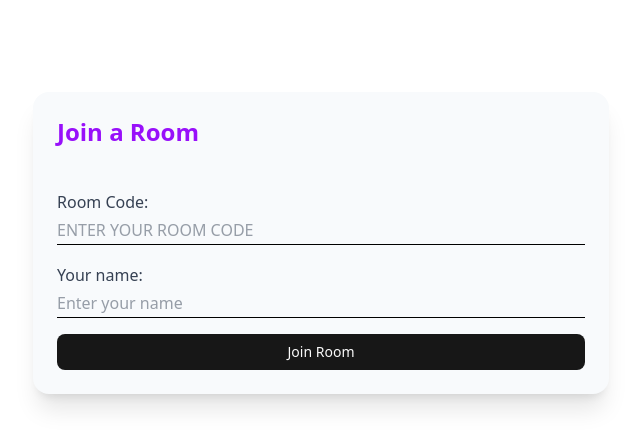
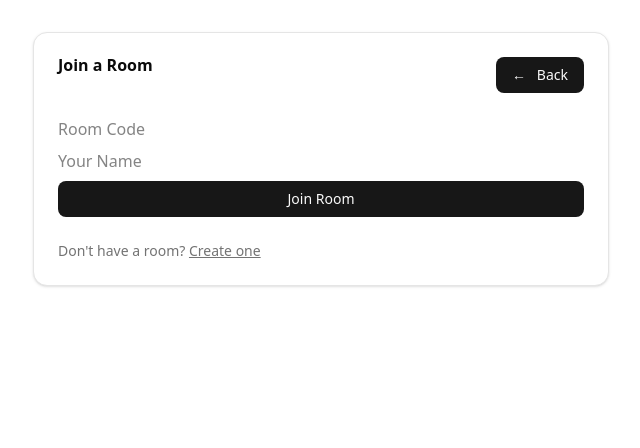
Before and after one commit to RickBarretto/movie-night, a Next.js app in the folder frontend/: page /join in a window 1280 px wide. Shown: the top 448 px of the page, without its empty margins (319-959 px from the left). Built offline with nearby package versions, Linux system fonts and the light colour scheme.

Commit message:
Style: Use ChadCN components on Join Page

```diff
--- a/frontend/src/pages/join.tsx
+++ b/frontend/src/pages/join.tsx
@@ -1,28 +1,41 @@
 import Link from 'next/link';
 
-import { Button } from '@/components/ui/button';
-import { TextInput } from '@/components/Input';
-import { CardForm } from '@/components/Form';
+import { Button } from "@/components/ui/button";
+import {
+  Card,
+  CardAction,
+  CardContent,
+  CardDescription,
+  CardFooter,
+  CardHeader,
+  CardTitle,
+} from "@/components/ui/card";
 
 export default function JoinPage() {
   return (
-    <div className="max-w-xl h-screen py-10 mx-auto
-      flex flex-col justify-start gap-4"
-    >
-      <Link href="/">
-        <Button className="bg-transparent text-white cursor-pointer">
-          &larr; &nbsp; Back
-        </Button>
-      </Link>
-      <CardForm title="Join a Room">
-        <TextInput id="room-code" placeholder="ENTER YOUR ROOM CODE">
-          Room Code
-        </TextInput>
-        <TextInput id="username" placeholder="Enter your name">
-          Your name
-        </TextInput>
-        <Button type="submit">Join Room</Button>
-      </CardForm>
-    </div>
+    <Card className="w-full max-w-xl mx-auto my-8">
+      <CardHeader>
+        <CardTitle>Join a Room</CardTitle>
+        <CardAction>
+          <Link className="cursor-pointer" href="/">
+            <Button className="cursor-pointer">&larr; &nbsp; Back</Button>
+          </Link>
+        </CardAction>
+      </CardHeader>
+      <CardContent>
+        <form className="flex flex-col gap-2">
+          <input name="roomCode" type="text" placeholder="Room Code" />
+          <input name="username" type="text" placeholder="Your Name" />
+          <Button name="join" type="submit" className="cursor-pointer">
+            Join Room
+          </Button>
+        </form>
+      </CardContent>
+      <CardFooter>
+        <CardDescription>
+          Don&apos;t have a room? <Link href="/create" className='underline'>Create one</Link>
+        </CardDescription>
+      </CardFooter>
+    </Card>
   );
 }
```
